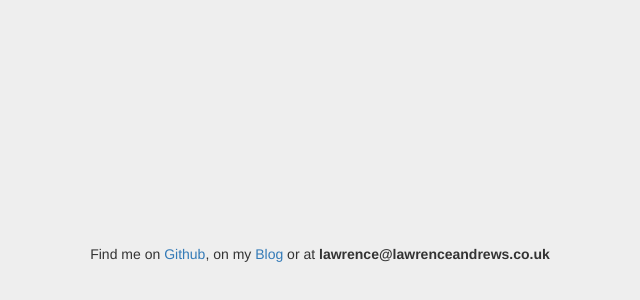
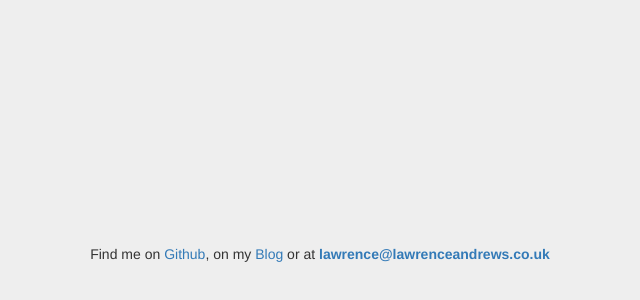
Before and after one commit to laxd/lawrenceandrews.co.uk, a plain HTML site: page html/index.html in a window 1280 px wide. Shown: the part 706-1006 px from the top of the page, without its empty margins (320-960 px from the left). Drawn offline with nearby package versions, Linux system fonts and the light colour scheme; files that its build step writes are made by us from their sources.

Commit message:
Added mailto link

```diff
--- a/html/index.html
+++ b/html/index.html
@@ -48,7 +48,7 @@
             </div>
 
             <div id="contact" class="section contact-section">
-                <p>Find me on <a href="https://github.com/laxd">Github</a>, on my <a href="http://blog.lawrenceandrews.co.uk">Blog</a> or at <b>lawrence@lawrenceandrews.co.uk</b>
+                <p>Find me on <a href="https://github.com/laxd">Github</a>, on my <a href="http://blog.lawrenceandrews.co.uk">Blog</a> or at <b><a href="mailto:lawrence@lawrenceandrews.co.uk">lawrence@lawrenceandrews.co.uk</a></b>
             </div>
 
     </body>
```
